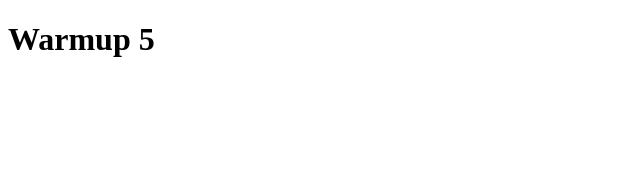
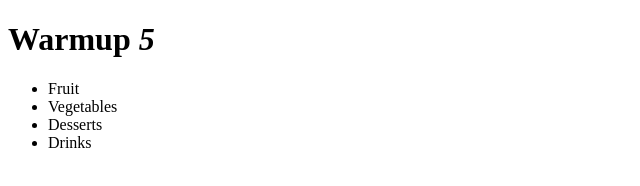
Before and after one commit to brodybane48-dotcom/warmup-5, a plain HTML site: page index.html in a window 1280 px wide. Shown: the whole page, without its empty margins (0-640 px from the left). Drawn offline with Linux system fonts and the light colour scheme.

Commit message:
with first list

```diff
--- a/index.html
+++ b/index.html
@@ -6,6 +6,12 @@
         <title>Warmup 5</title>
     </head>
     <body>
-        <h1>Warmup 5</h1>
+        <h1>Warmup <em>5</em></h1>
+        <ul>
+           <li>Fruit</li>
+           <li>Vegetables</li>
+           <li>Desserts</li>
+           <li>Drinks</li>
+        </ul>
     </body>
 </html>
```
